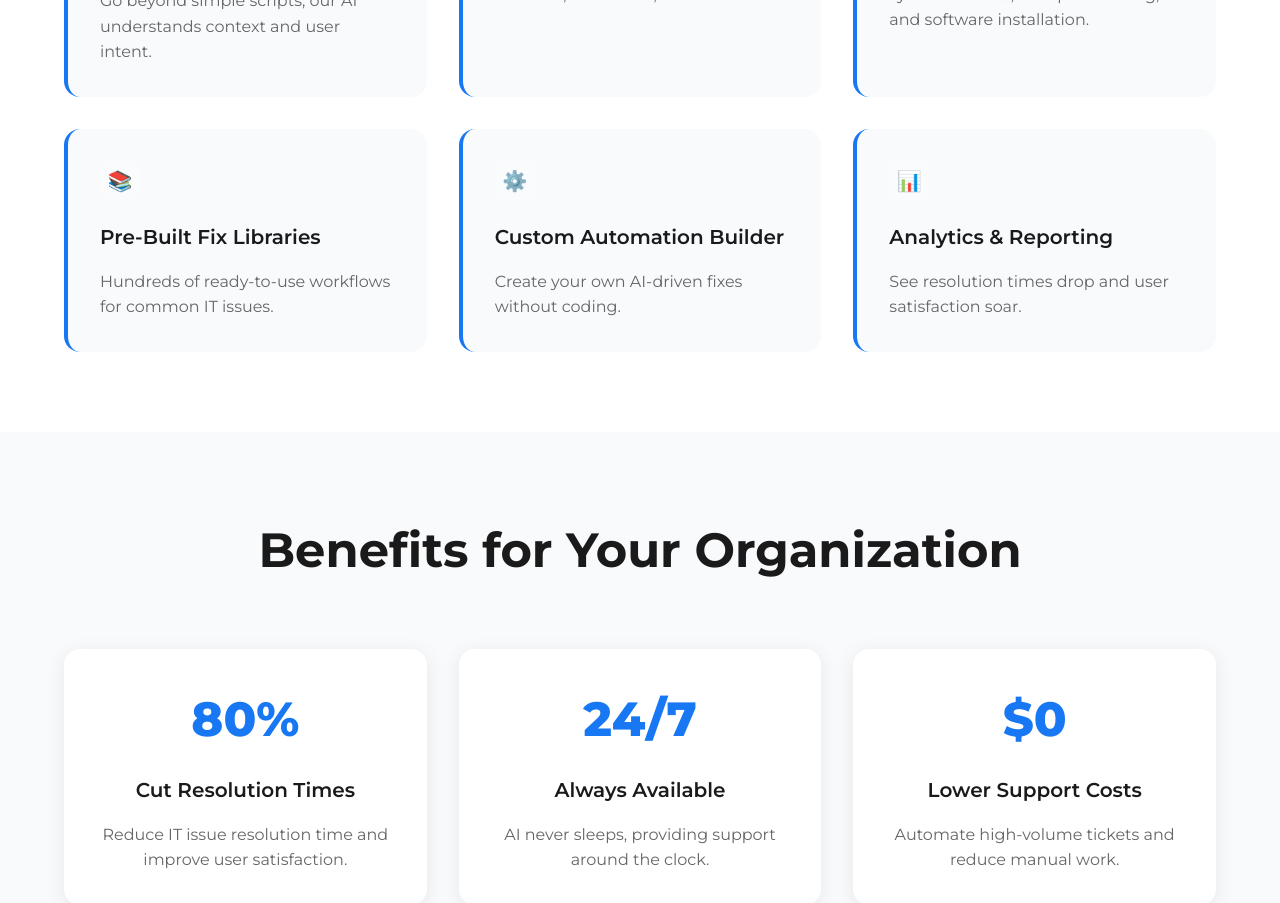
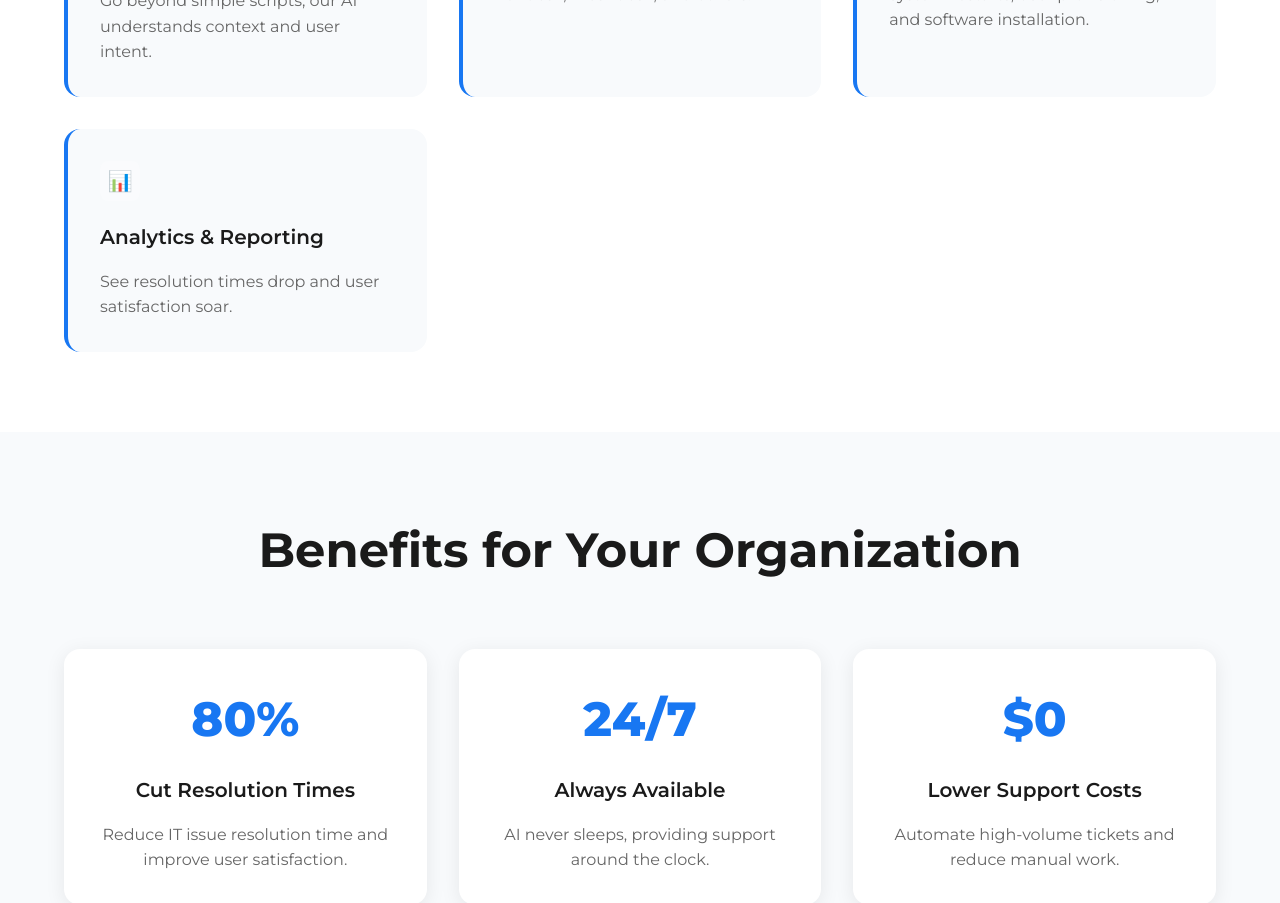
Before and after one commit to JohnsonManuel/Fixie, a React (Create React App) app: page / in a window 1280 px wide. Shown: the part 4000-4903 px from the top of the page. Built offline with nearby package versions, Linux system fonts and the light colour scheme; no server answers.

Commit message:
Final updates to features and content

```diff
--- a/src/App.tsx
+++ b/src/App.tsx
@@ -269,16 +269,6 @@ function App() {
               <p>Perform real-time actions like system restarts, user provisioning, and software installation.</p>
             </div>
             <div className="feature-card">
-              <div className="feature-icon">📚</div>
-              <h3>Pre-Built Fix Libraries</h3>
-              <p>Hundreds of ready-to-use workflows for common IT issues.</p>
-            </div>
-            <div className="feature-card">
-              <div className="feature-icon">⚙️</div>
-              <h3>Custom Automation Builder</h3>
-              <p>Create your own AI-driven fixes without coding.</p>
-            </div>
-            <div className="feature-card">
               <div className="feature-icon">📊</div>
               <h3>Analytics & Reporting</h3>
               <p>See resolution times drop and user satisfaction soar.</p>
```
